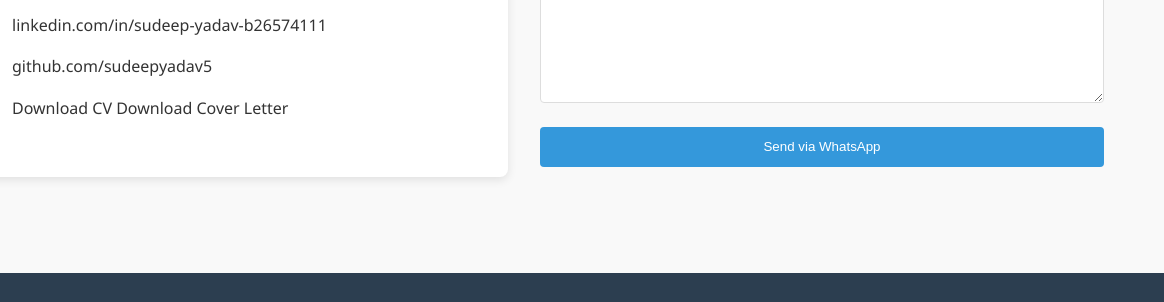
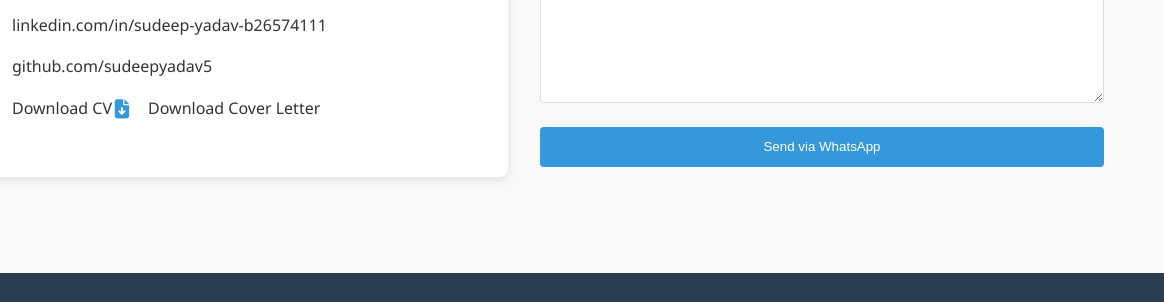
Before and after one commit to sudeepyadav5/sudeepyadav5.github.io, a plain HTML site: page index.html in a window 1280 px wide. Shown: the part 5010-5312 px from the top of the page, 116-1280 px from the left. Drawn offline with Linux system fonts and the light colour scheme.

Commit message:
Update index.html
update cv and cover letter

```diff
--- a/index.html
+++ b/index.html
@@ -908,6 +908,10 @@
                                 <a href="Sudeep_SDET_CV_6Yrs.pdf" download style="text-decoration: none; color: inherit;">
                                     Download CV
                                 </a>
+                            </span>
+
+                            <i class="fas fa-file-download"></i>
+                            <span>
                                 <a href="CoverSudeep_SDET_6Yrs.pdf" download style="text-decoration: none; color: inherit;">
                                     Download Cover Letter
                                 </a>
```
